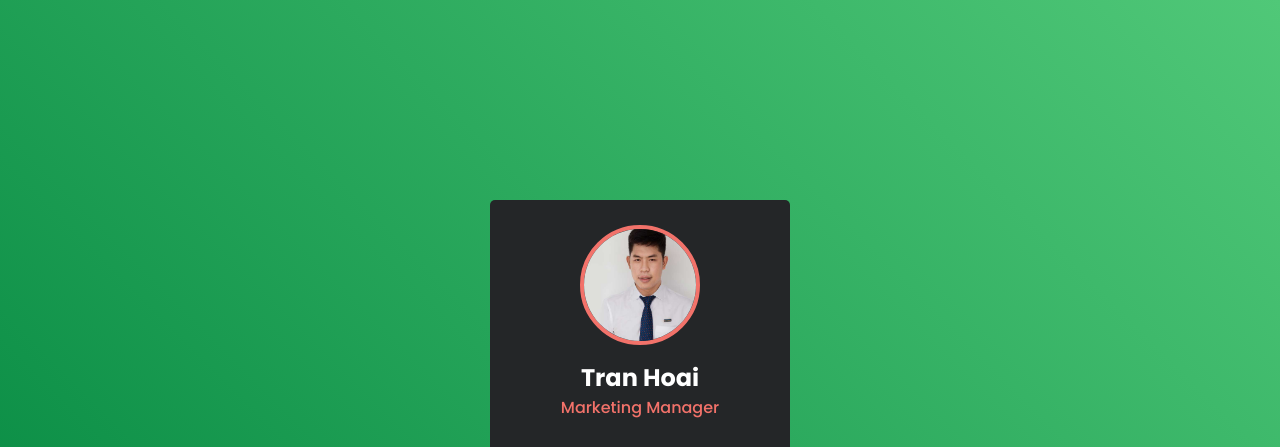
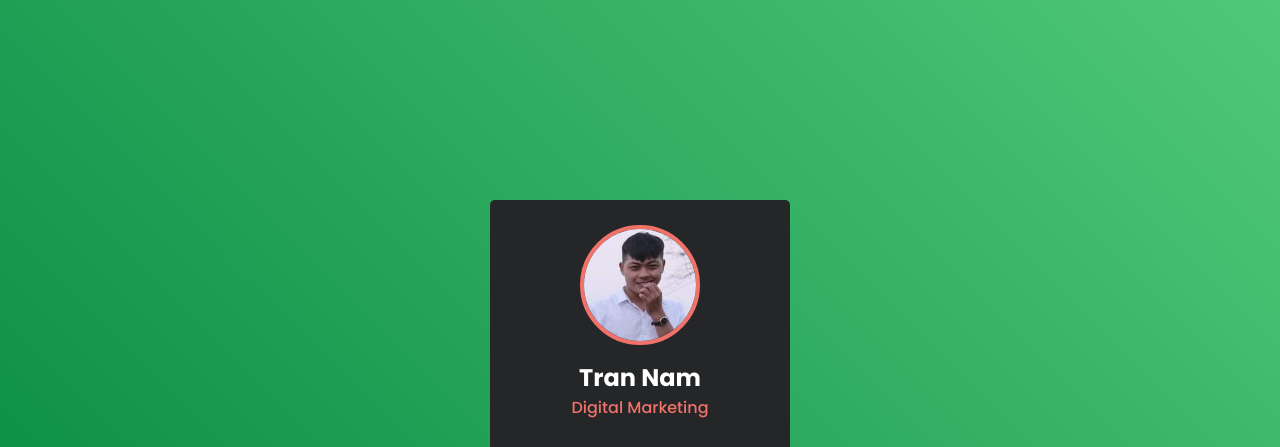
Before and after one commit to Kenny4250/Code, a plain HTML site: page index.html in a window 1280 px wide. Shown: the top 447 px of the page. Drawn offline with Linux system fonts and the light colour scheme.

Commit message:
Update index.html

```diff
--- a/index.html
+++ b/index.html
@@ -10,12 +10,12 @@
 <body>
     <div class="card">
         <div class="card_img">
-            <img src="img/Hoai.png" alt="Anh Hoai">
+            <img src="img/Nam.png" alt="Anh Nam">
         </div>
-        <h2>Tran Hoai</h2>
-        <p>Marketing Manager</p>
+        <h2>Tran Nam</h2>
+        <p>Digital Marketing</p>
         <div class="social">
-            <a href="https://www.facebook.com/quochoai.mkt">
+            <a href="https://www.facebook.com/namdgt">
                 <i class="fa-brands fa-facebook"></i>
             </a>
             <a href="">
```
